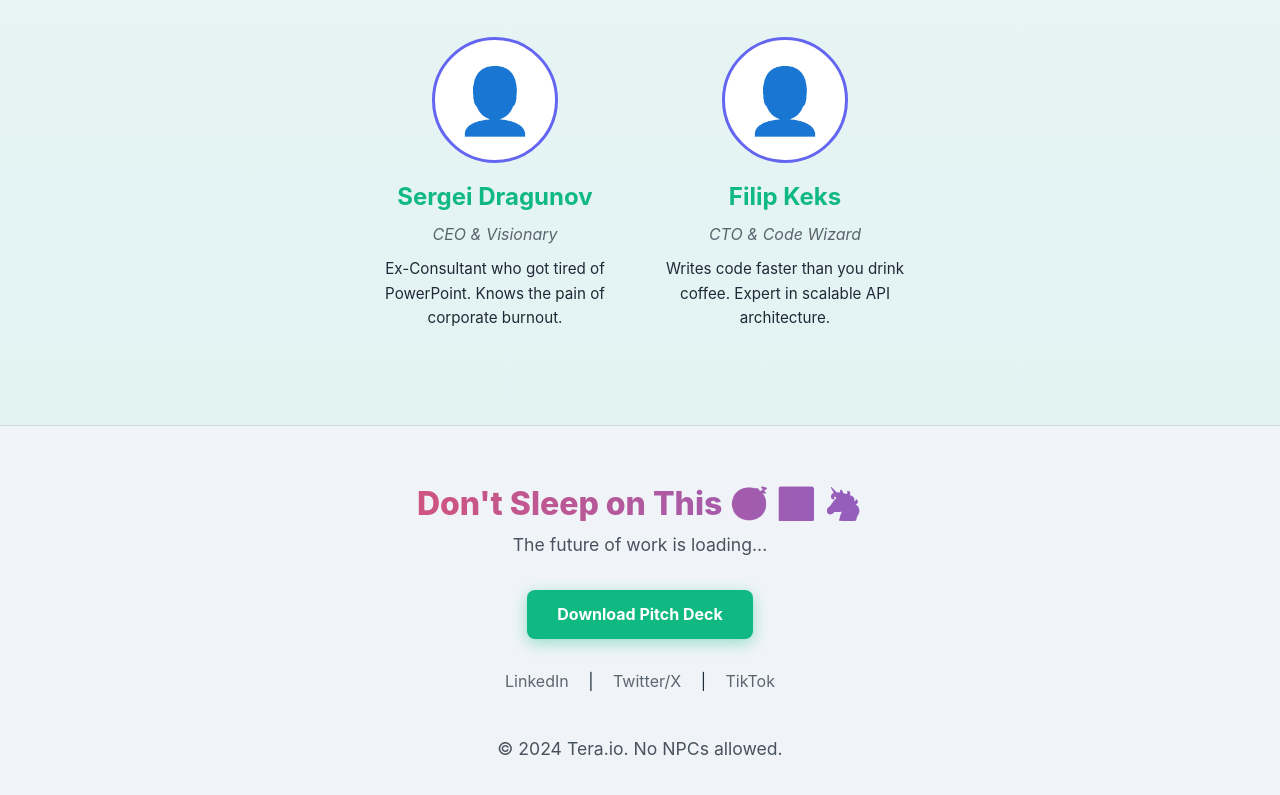
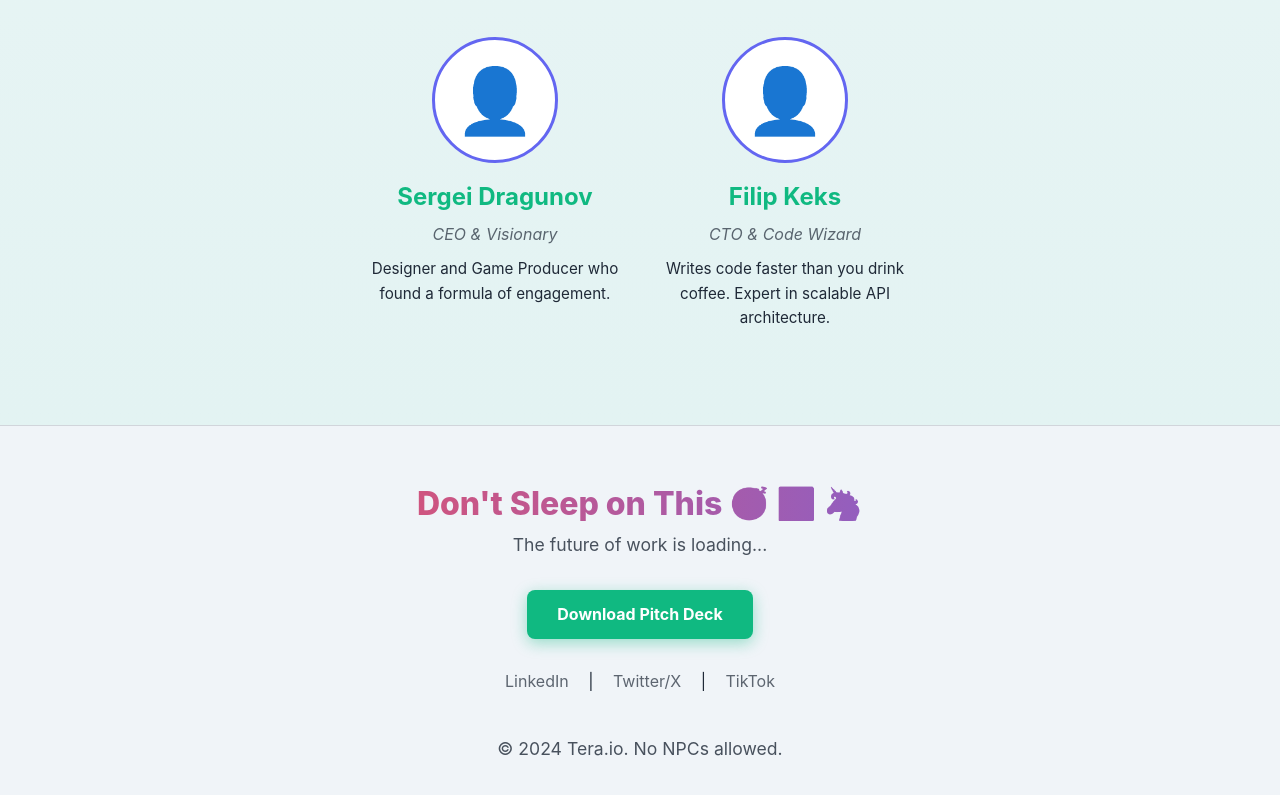
Before and after one commit to sdragunov1305/tera, a plain HTML site: page index.html in a window 1280 px wide. Shown: the part 2413-3208 px from the top of the page. Drawn offline with Linux system fonts and the light colour scheme.

Commit message:
Update index.html

```diff
--- a/index.html
+++ b/index.html
@@ -110,7 +110,7 @@
                 <div class="team-member">
                     <h4 class="name">Sergei Dragunov</h4>
                     <p class="role">CEO & Visionary</p>
-                    <p class="bio">Ex-Consultant who got tired of PowerPoint. Knows the pain of corporate burnout.</p>
+                    <p class="bio">Designer and Game Producer who found a formula of engagement.</p>
                 </div>
                 <div class="team-member">
                     <h4 class="name">Filip Keks</h4>
```
